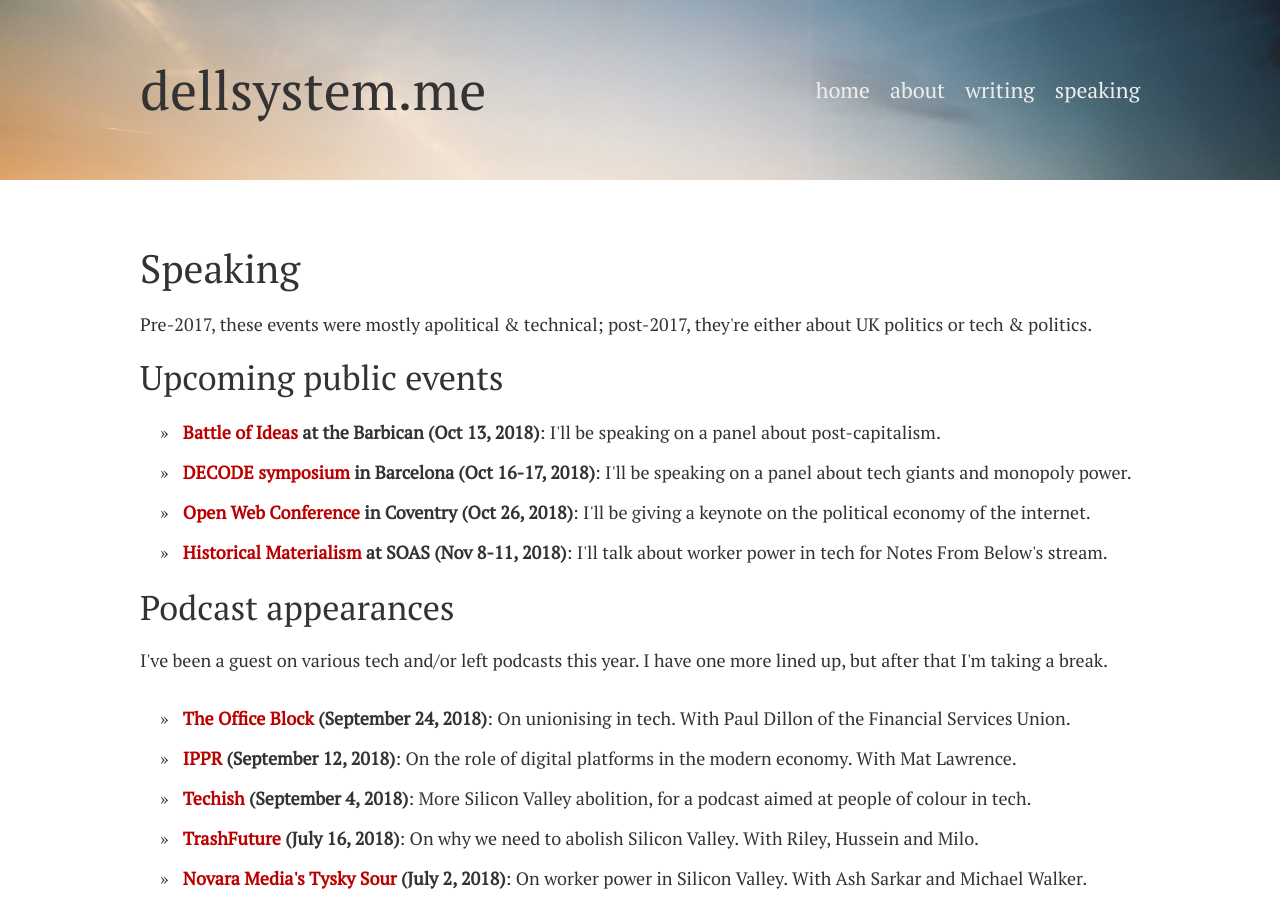
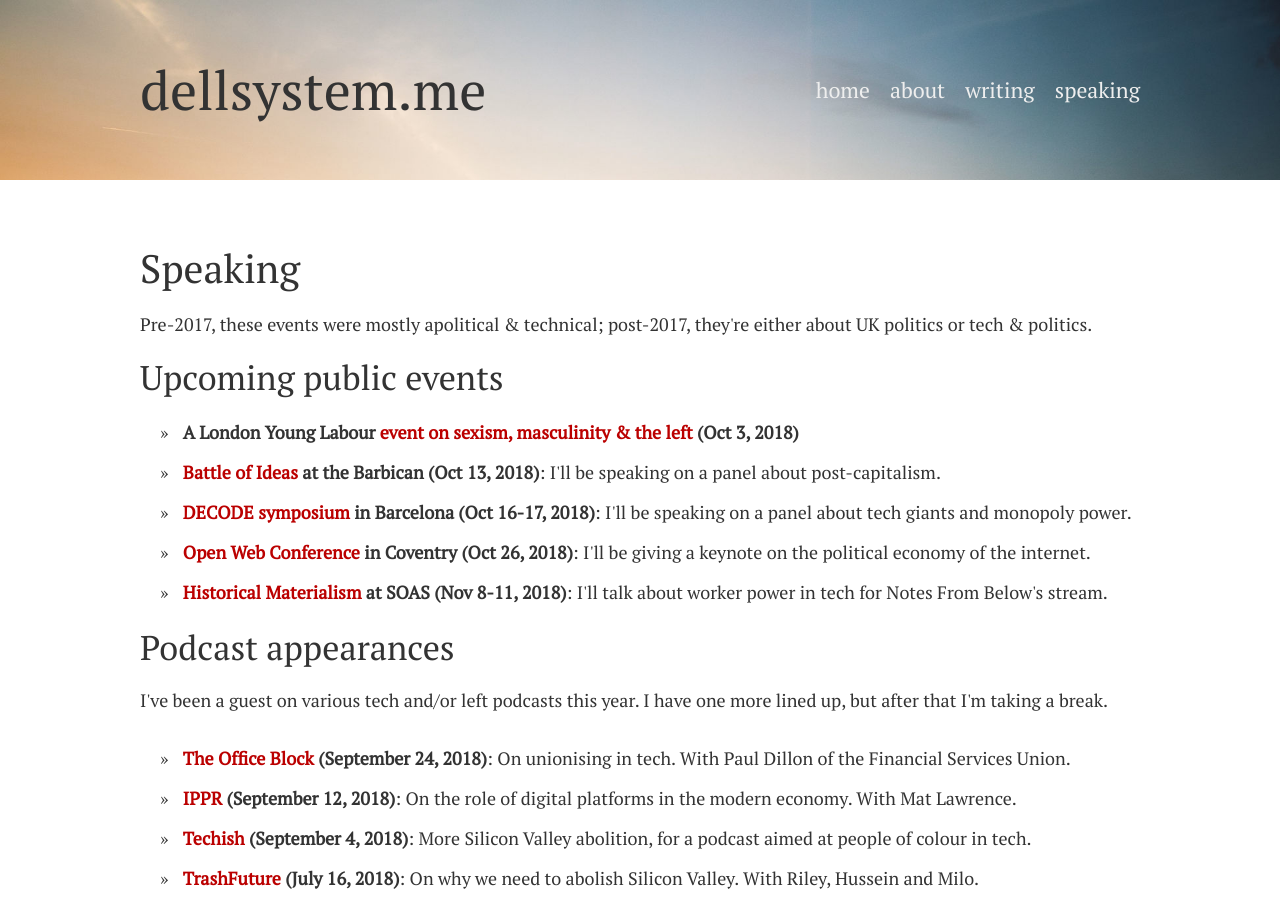
Before and after one commit to dellsystem/dellsystem.github.io, a Jekyll site: the page built from speaking/index.html, in a window 1280 px wide and 900 px high. Built offline with Jekyll 4.4.1, drawn with Linux system fonts in a browser that asks for light colours.

Commit message:
Add upcoming LYL sexism talk

```diff
--- a/_includes/upcoming.html
+++ b/_includes/upcoming.html
@@ -1,4 +1,5 @@
 <ul>
+	<li><strong>A London Young Labour <a href="https://www.facebook.com/events/253076005400084/">event on sexism, masculinity &amp; the left</a> (Oct 3, 2018)</strong></li>
 	<li><strong><a href="https://www.battleofideas.org.uk/session/from-robots-to-ubi-is-capitalism-digging-its-own-grave/">Battle of Ideas</a> at the Barbican (Oct 13, 2018)</strong>: I'll be speaking on a panel about post-capitalism.</li>
 	<li><strong><a href="https://www.decodeproject.eu/events/beyond-surveillance-capitalism-reclaiming-digital-sovereignty">DECODE symposium</a> in Barcelona (Oct 16-17, 2018)</strong>: I'll be speaking on a panel about tech giants and monopoly power.</li>
 	<li><strong><a href="https://www.conf.owlteh.org">Open Web Conference</a> in Coventry (Oct 26, 2018)</strong>: I'll be giving a keynote on the political economy of the internet.</li>
```
